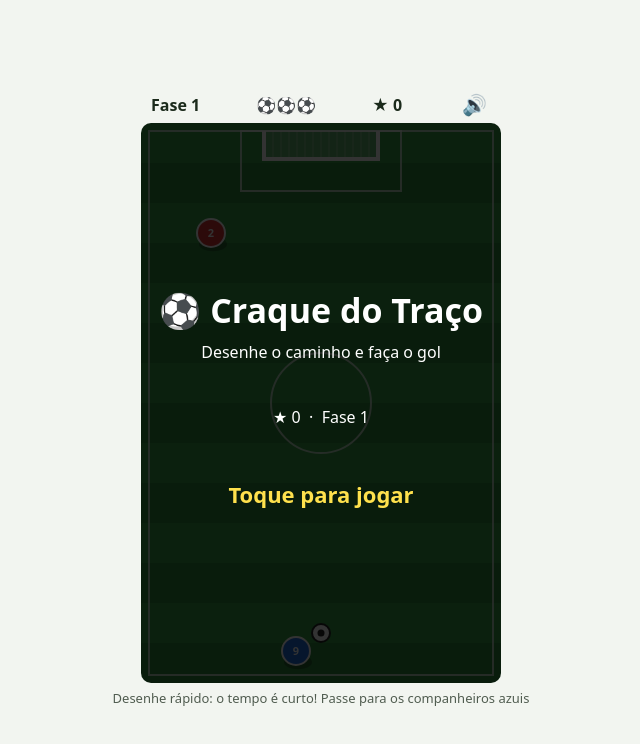
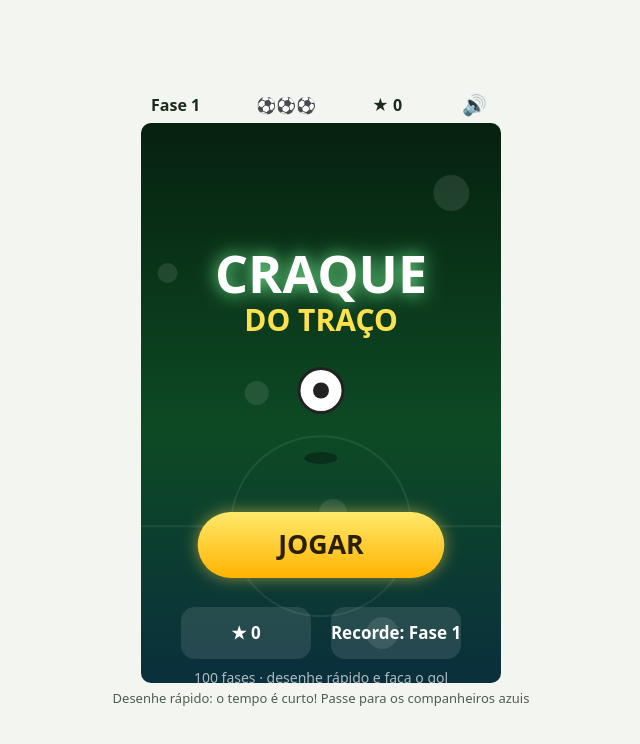
Before and after one commit to gustavofraga461-cloud/craque, a website: page www/index.html in a window 1280 px wide. Shown: the whole page, without its empty margins (319-959 px from the left). Drawn offline with Linux system fonts and the light colour scheme.

Commit message:
icone e jogo v2

```diff
--- a/www/index.html
+++ b/www/index.html
@@ -51,23 +51,23 @@ $('mu').onclick=()=>{snd=!snd;$('mu').textContent=snd?'🔊':'🔇'};
 function hud(){$('lv').textContent='Fase '+(level+1);$('sh').textContent='⚽'.repeat(shots)||'—';$('st').textContent='★ '+total()}
 function setup(reset){
   if(reset){shots=3;used=0}
-  const i=level;goalW=Math.max(64,112-Math.floor(i/2));
-  const n=Math.min(1+Math.floor(i/5),9);defs=[];
+  const i=level;goalW=Math.max(64,112-i);
+  const n=Math.min(1+Math.floor(i/2),9);defs=[];
   for(let k=0;k<n;k++){
-    const sp=i==0?0:Math.min(0.6+0.022*i,2.6),vert=i>=30&&k%3==2,y=110+k*(320/n);
+    const sp=i==0?0:Math.min(0.7+0.025*i,3),vert=i>=12&&k%3==2,y=110+k*(320/n);
     defs.push({x:70+((k*97)%220),y,y0:y,vx:vert?0:(k%2?1:-1)*sp,vy:vert?sp:0,r:14,n:k+2});
   }
-  gk=null;chain=false;tms=[];const nt=n>=3?Math.min(2+Math.floor(n/3),6):0;for(let k=0;k<nt;k++)tms.push({x:[90,270,180][k%3],y:455-k*(340/nt),r:13,n:[10,7,8,11,9,6][k],hold:false});
+  gk=null;chain=false;tms=[];const nt=n>=3?Math.min(2+Math.floor(n/2),7):0;for(let k=0;k<nt;k++){const ty=455-k*(340/nt);tms.push({x:[90,270,180][k%3],y:ty,y0:ty,vy:(k%2?-1:1)*Math.min(0.5+0.012*i,1.5),r:13,n:[10,7,8,11,9,6,5][k],hold:false})}
   ball={x:180,y:510,r:9};path=[];mode='aim';msg='';sub='';won=false;pi=0;hud();
 }
 function next(){
   if(won){if(level==99){screen='trophy';$('prize').hidden=false;return}level++;setup(true)}
-  else setup(shots<=0);
+  else if(shots<=0){level=0;setup(true)}else setup(false);
 }
 function pos(e){const r=c.getBoundingClientRect();return{x:(e.clientX-r.left)*W/r.width,y:(e.clientY-r.top)*H/r.height}}
 c.addEventListener('pointerdown',e=>{
   const p=pos(e);
-  if(screen=='menu'){screen='play';level=Math.min(unlocked,99);setup(true);beep(440,.1);return}
+  if(screen=='menu'){screen='play';level=0;setup(true);beep(440,.1);return}
   if(mode=='end'){next();return}
   if(mode=='aim'&&Math.hypot(p.x-ball.x,p.y-ball.y)<50){path=[{x:ball.x,y:ball.y}];mode='draw';drawStart=performance.now();c.setPointerCapture(e.pointerId)}
 });
@@ -75,7 +75,7 @@ c.addEventListener('pointermove',e=>{
   if(mode!='draw')return;const p=pos(e),l=path[path.length-1];
   if(Math.hypot(p.x-l.x,p.y-l.y)>6&&path.length<160)path.push(p);
 });
-const drawMs=()=>Math.max(1300,2800-level*15);
+const drawMs=()=>Math.max(1300,2800-level*20);
 function release(){
   if(mode!='draw')return;
   if(path.length>4){mode='run';pi=1;vel={x:0,y:0};if(!chain){shots--;used++;chain=true;hud()}beep(200,.1,'square')}
@@ -90,13 +90,14 @@ function end(t,g){
     sub='★'.repeat(s)+'☆'.repeat(3-s)+(level==99?'  Campeão!':'  Toque para continuar');
     [523,659,784,1047].forEach((f,i)=>beep(f,.25,'triangle',.2,i*.12));
   }else{
-    sub=shots>0?'Toque para tentar de novo':'Sem chutes! A fase recomeça';
+    sub=shots>0?'Toque para tentar de novo':'Sem chutes! Volta para a Fase 1';
     beep(120,.3,'sawtooth');
   }
   hud();
 }
 function update(){
   defs.forEach(d=>{d.x+=d.vx;if(d.x<20||d.x>340)d.vx*=-1;d.y+=d.vy;if(Math.abs(d.y-d.y0)>40)d.vy*=-1});
+  tms.forEach(t=>{if(t.hold&&mode!='run')return;t.y+=t.vy;if(Math.abs(t.y-t.y0)>35)t.vy*=-1});
   if(gk){gk.x+=gk.vx;if(gk.x<180-goalW/2+gk.r||gk.x>180+goalW/2-gk.r)gk.vx*=-1}
   if(mode=='draw'&&performance.now()-drawStart>drawMs())release();
   if(screen!='play'||mode!='run')return;
@@ -123,6 +124,29 @@ function player(px,py,r,col,label){
   x.strokeStyle='#fff';x.lineWidth=2;x.stroke();
   x.fillStyle='#fff';x.font='bold 11px system-ui';x.textAlign='center';x.fillText(label,px,py+4);
 }
+function rr(a,b,w,h,r){x.beginPath();x.moveTo(a+r,b);x.arcTo(a+w,b,a+w,b+h,r);x.arcTo(a+w,b+h,a,b+h,r);x.arcTo(a,b+h,a,b,r);x.arcTo(a,b,a+w,b,r);x.closePath()}
+function menuScreen(){
+  const t=performance.now()/1000;
+  const g=x.createLinearGradient(0,0,0,H);g.addColorStop(0,'#06210f');g.addColorStop(.55,'#0d4a24');g.addColorStop(1,'#0a2f3d');
+  x.fillStyle=g;x.fillRect(0,0,W,H);
+  x.strokeStyle='#ffffff14';x.lineWidth=2;x.beginPath();x.arc(W/2,H*.72,90,0,7);x.moveTo(0,H*.72);x.lineTo(W,H*.72);x.stroke();
+  for(let i=0;i<5;i++){x.globalAlpha=.1;x.fillStyle='#fff';x.beginPath();x.arc(40+i*70+Math.sin(t+i*1.7)*14,(t*30+i*120)%H,10+i*2,0,7);x.fill()}
+  x.globalAlpha=1;x.textAlign='center';
+  x.shadowColor='#7CFF9B';x.shadowBlur=18;x.fillStyle='#fff';x.font='900 52px system-ui';x.fillText('CRAQUE',W/2,170);
+  x.shadowBlur=0;x.fillStyle='#ffe14d';x.font='800 30px system-ui';x.fillText('DO TRAÇO',W/2,208);
+  const by=300-Math.abs(Math.sin(t*3))*50;
+  x.fillStyle='#0005';x.beginPath();x.ellipse(W/2,335,22-(300-by)/6,6,0,0,7);x.fill();
+  x.fillStyle='#fff';x.beginPath();x.arc(W/2,by,22,0,7);x.fill();x.strokeStyle='#222';x.lineWidth=3;x.stroke();
+  x.fillStyle='#222';x.beginPath();x.arc(W/2,by,8,0,7);x.fill();
+  const s=1+Math.sin(t*4)*.03;
+  x.save();x.translate(W/2,422);x.scale(s,s);x.translate(-W/2,-422);
+  const bg=x.createLinearGradient(0,390,0,454);bg.addColorStop(0,'#ffe96b');bg.addColorStop(1,'#ffb300');
+  x.shadowColor='#ffd54a88';x.shadowBlur=16;x.fillStyle=bg;rr(60,390,240,64,32);x.fill();x.shadowBlur=0;
+  x.fillStyle='#2a1f00';x.font='900 26px system-ui';x.fillText('JOGAR',W/2,431);x.restore();
+  x.fillStyle='#ffffff1c';rr(40,484,130,52,14);x.fill();rr(190,484,130,52,14);x.fill();
+  x.fillStyle='#fff';x.font='bold 17px system-ui';x.fillText('★ '+total(),105,516);x.fillText('Recorde: Fase '+(Math.min(unlocked,99)+1),255,516);
+  x.fillStyle='#ffffffaa';x.font='14px system-ui';x.fillText('100 fases · desenhe rápido e faça o gol',W/2,560);
+}
 function draw(){
   for(let i=0;i<14;i++){x.fillStyle=i%2?'#2e8b3d':'#36a047';x.fillRect(0,i*40,W,40)}
   x.strokeStyle='#ffffffaa';x.lineWidth=2;x.strokeRect(8,8,W-16,H-16);
@@ -147,13 +171,7 @@ function draw(){
     x.fillStyle='#fff';x.font='bold 26px system-ui';x.fillText(msg,W/2,270);
     x.font='16px system-ui';x.fillText(sub,W/2,305);
   }
-  if(screen=='menu'){
-    x.fillStyle='#000c';x.fillRect(0,0,W,H);
-    x.fillStyle='#fff';x.font='bold 34px system-ui';x.fillText('⚽ Craque do Traço',W/2,200);
-    x.font='16px system-ui';x.fillText('Desenhe o caminho e faça o gol',W/2,235);
-    x.fillText('★ '+total()+'  ·  Fase '+(Math.min(unlocked,99)+1),W/2,300);
-    x.fillStyle='#ffe14d';x.font='bold 22px system-ui';x.fillText('Toque para jogar',W/2,380);
-  }
+  if(screen=='menu')menuScreen();
 }
 $('pixok').onclick=()=>{
   const v=$('pix').value.trim();
```
Also changed, not shown: .github/workflows/build.yml, assets/icon-background.png (added), assets/icon-foreground.png (added), assets/icon-only.png (added).
